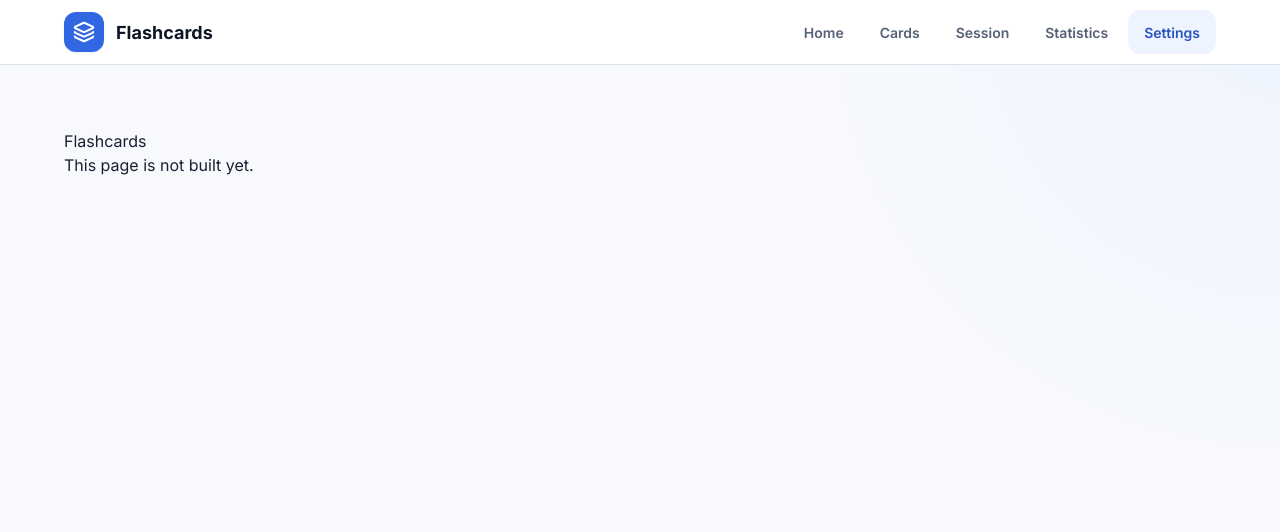
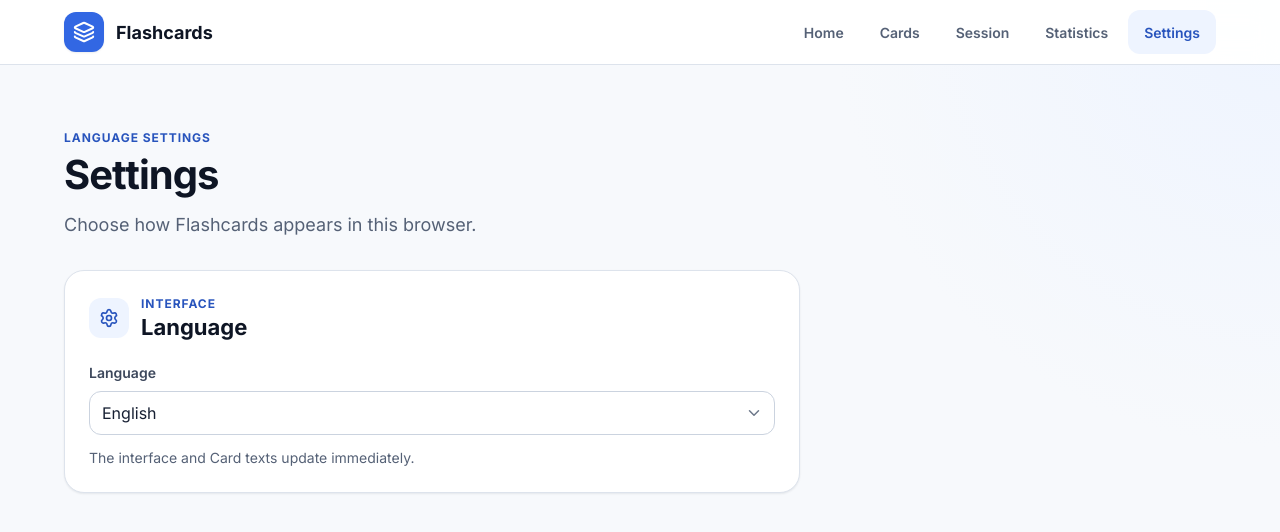
Before and after one commit to albert-schilling/flashcards, a React (Vite) app in the folder apps/web/: page / in a window 1280 px wide. Both pictures are taken after a click on the button "Settings". Shown: the top 532 px of the page. Built offline with nearby package versions, Linux system fonts and the light colour scheme.

Commit message:
behavioural: add the Settings page with the Language select (#54)
Co-Authored-By: Claude Sonnet 5.5 <noreply@anthropic.com>

```diff
--- a/apps/web/screenshot.script.ts
+++ b/apps/web/screenshot.script.ts
@@ -164,7 +164,7 @@ async function showNavigation(page: Page, shot: (name: string) => Promise<void>)
   await page.getByRole("button", { name: text.startSession, exact: true }).waitFor();
   await shot("statistics-back");
   await goTo(page, text.settings);
-  await page.getByText(text.pageNotBuilt, { exact: true }).waitFor();
+  await page.getByRole("heading", { name: text.settings, exact: true }).waitFor();
   await shot("settings");
   await page.getByRole("button", { name: text.brandHome, exact: true }).click();
   await page.getByRole("button", { name: text.startSession, exact: true }).waitFor();
--- a/apps/web/src/App.tsx
+++ b/apps/web/src/App.tsx
@@ -10,6 +10,7 @@ import { Header, type TPage } from "./Header";
 import { Home } from "./Home";
 import { Select } from "./Select";
 import { Session } from "./Session";
+import { Settings } from "./Settings";
 import { allTags, pickCards } from "./session.helper";
 import { Statistics } from "./Statistics";
 import {
@@ -142,13 +143,11 @@ export function App() {
     } else setPage(target);
   }
 
-  const placeholder = <p>{text.pageNotBuilt}</p>;
-
   return (
     <LanguageContext.Provider value={language}>
       <Header page={page} onNavigate={navigate} sessionDisabled={!session && !canStart} />
       <main className="page-shell">
-        {page !== "home" && page !== "cards" && <h1>Flashcards</h1>}
+        {page !== "home" && page !== "cards" && page !== "settings" && <h1>Flashcards</h1>}
         {error && (
           <Alert tone="danger" role="alert">
             {error}
@@ -187,7 +186,7 @@ export function App() {
             />
           </CardsPage>
         )}
-        {page === "settings" && placeholder}
+        {page === "settings" && <Settings onLanguage={pickLanguage} />}
         {page === "statistics" && reviews && (
           <Statistics
             cards={cards}
--- /dev/null
+++ b/apps/web/src/Settings.tsx
@@ -0,0 +1,43 @@
+import { Settings as SettingsIcon } from "lucide-react";
+import { useContext } from "react";
+import { LanguageContext, useText, type TLanguage } from "./language.context";
+import { PageHeading } from "./PageHeading";
+import { Select } from "./Select";
+
+/** The Settings page: the Language settings heading, then the Interface panel with the Language select and a note that the interface and Card texts update immediately. The select shows the language from LanguageContext; App owns the language, changes it at once and stores it. */
+export function Settings(props: { onLanguage: (language: TLanguage) => void }) {
+  const text = useText();
+  const language = useContext(LanguageContext);
+
+  return (
+    <>
+      <PageHeading
+        eyebrow={text.languageSettings}
+        title={text.settings}
+        intro={text.settingsIntro}
+      />
+      <section className="panel settings-panel">
+        <div className="section-heading compact">
+          <span className="section-icon">
+            <SettingsIcon size={20} aria-hidden="true" />
+          </span>
+          <div>
+            <p className="eyebrow">{text.interface}</p>
+            <h2>{text.language}</h2>
+          </div>
+        </div>
+        <label className="field">
+          {text.language}
+          <Select
+            value={language}
+            onChange={(event) => props.onLanguage(event.target.value as TLanguage)}
+          >
+            <option value="en">English</option>
+            <option value="de">Deutsch</option>
+          </Select>
+        </label>
+        <p className="settings-help">{text.settingsHelp}</p>
+      </section>
+    </>
+  );
+}
--- a/apps/web/src/components.css
+++ b/apps/web/src/components.css
@@ -887,6 +887,18 @@
   text-transform: uppercase;
 }
 
+/* Settings */
+/* The prototype's .settings-page is left out: main.page-shell already sets width: min(100%, var(--content-width)). */
+.settings-panel {
+  max-width: var(--reading-width);
+}
+
+.settings-help {
+  margin-top: var(--space-3);
+  color: var(--color-ink-600);
+  font-size: var(--font-size-sm);
+}
+
 .modal-actions {
   display: flex;
   justify-content: flex-end;
--- a/apps/web/src/ui.text.ts
+++ b/apps/web/src/ui.text.ts
@@ -8,7 +8,10 @@ const en = {
   brandHome: "Flashcards home",
   pages: "Pages",
   openNavigation: "Open navigation",
-  pageNotBuilt: "This page is not built yet.",
+  languageSettings: "Language settings",
+  settingsIntro: "Choose how Flashcards appears in this browser.",
+  interface: "Interface",
+  settingsHelp: "The interface and Card texts update immediately.",
   library: "Library",
   cardsIntro: "Search, organize, preview, and back up every Card in one place.",
   language: "Language",
@@ -99,7 +102,10 @@ const de: TUiText = {
   brandHome: "Flashcards-Startseite",
   pages: "Seiten",
   openNavigation: "Navigation öffnen",
-  pageNotBuilt: "Diese Seite gibt es noch nicht.",
+  languageSettings: "Spracheinstellungen",
+  settingsIntro: "Wähle, wie Flashcards in diesem Browser aussieht.",
+  interface: "Oberfläche",
+  settingsHelp: "Oberfläche und Kartentexte ändern sich sofort.",
   library: "Bibliothek",
   cardsIntro: "Karten suchen, ordnen, ansehen und sichern, alles an einem Ort.",
   language: "Sprache",
```
